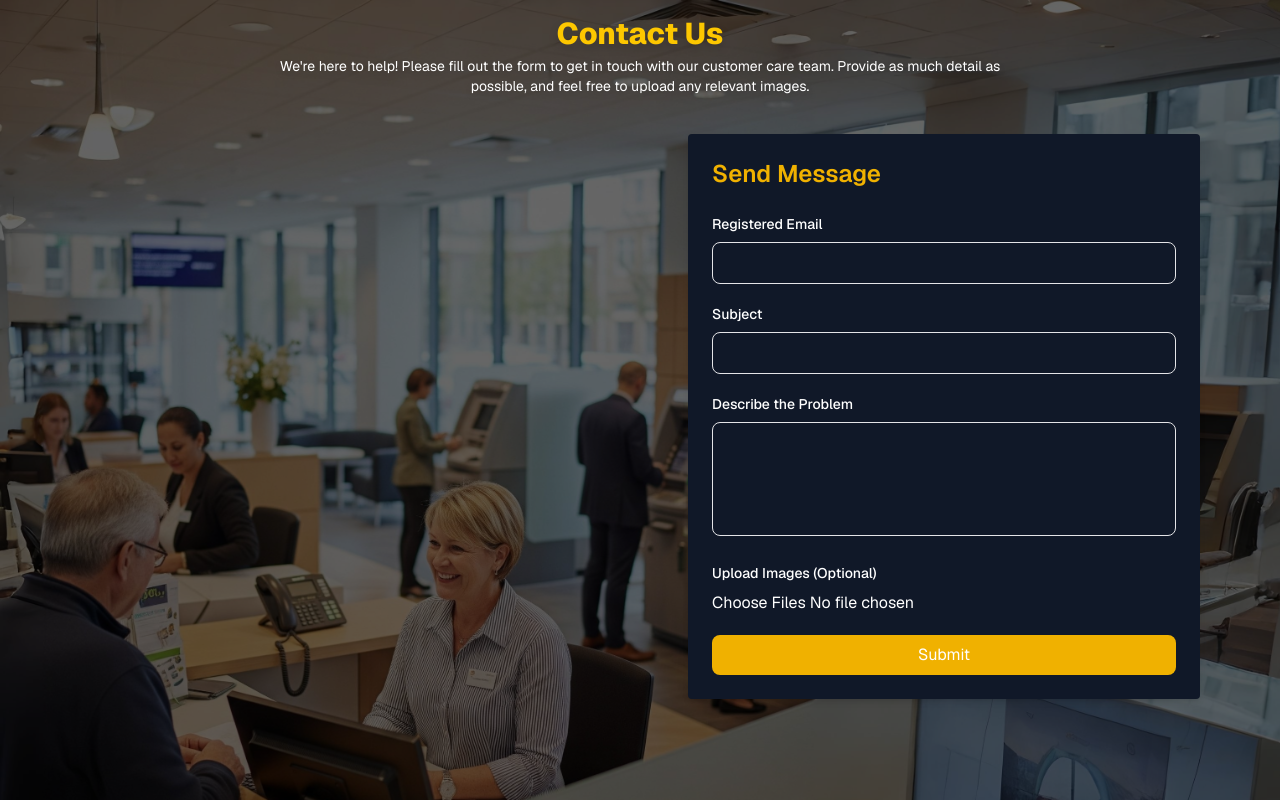
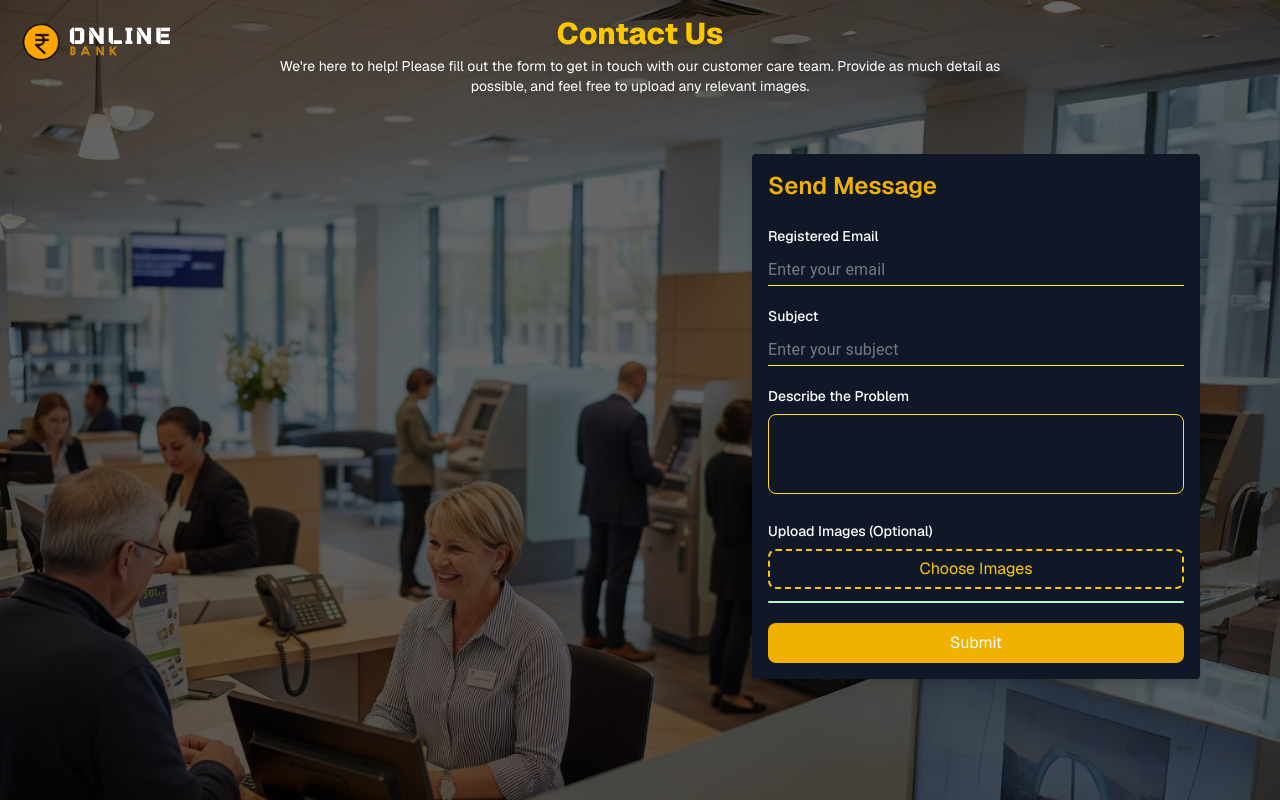
Before and after one commit to GiriBabu-2004/online-bank, a Next.js app: page /customer-care in a window 1280 px wide. Built offline with nearby package versions, Linux system fonts and the light colour scheme; a web font is replaced by a local one.

Commit message:
Implement code changes to enhance functionality and improve performance

```diff
--- a/app/customer-care/page.jsx
+++ b/app/customer-care/page.jsx
@@ -1,112 +1,217 @@
 "use client";
-import { useState } from 'react';
+import { useState } from "react";
+import Link from "next/link";
+import { TextField } from "@mui/material";
+export default function CustomerCarePage() {
+  const [email, setEmail] = useState("");
+  const [subject, setSubject] = useState("");
+  const [description, setDescription] = useState("");
+  const [images, setImages] = useState([]);
+  const [progress, setProgress] = useState(0);
+  const handleImageChange = (e) => {
+    const files = Array.from(e.target.files);
+    setImages(files);
 
-export default function CustomerCarePage() {
-  const [email, setEmail] = useState('');
-  const [subject, setSubject] = useState('');
-  const [description, setDescription] = useState('');
-  const [images, setImages] = useState([]);
-
-  const handleImageChange = (e) => {
-    setImages([...e.target.files]);
+    // Simulate progress animation (for demo only)
+    setProgress(0);
+    let prog = 0;
+    const interval = setInterval(() => {
+      prog += 10;
+      if (prog > 100) {
+        clearInterval(interval);
+      } else {
+        setProgress(prog);
+      }
+    }, 100);
   };
 
   const handleSubmit = async (e) => {
     e.preventDefault();
 
     const formData = new FormData();
-    formData.append('email', email);
-    formData.append('subject', subject);
-    formData.append('description', description);
-    images.forEach((img) => formData.append('images', img));
+    formData.append("email", email);
+    formData.append("subject", subject);
+    formData.append("description", description);
+    images.forEach((img) => formData.append("images", img));
 
     try {
-      const res = await fetch('http://localhost:5000/api/support', {
-        method: 'POST',
+      const res = await fetch("http://localhost:5000/api/support", {
+        method: "POST",
         body: formData,
       });
 
       const data = await res.json();
 
       if (res.ok) {
-        alert('Your issue has been submitted.');
-        setEmail('');
-        setSubject('');
-        setDescription('');
+        alert("Your issue has been submitted.");
+        setEmail("");
+        setSubject("");
+        setDescription("");
         setImages([]);
       } else {
         alert(`Failed: ${data.message}`);
       }
     } catch (err) {
-      console.error('Error:', err);
-      alert('Something went wrong!');
+      console.error("Error:", err);
+      alert("Something went wrong!");
     }
   };
+
+
+
 
   return (
     <div className="relative min-h-screen bg-cover bg-center bg-[url('/contact-back.jpg')]">
       <div className="absolute inset-0 bg-black/60 bg-opacity-60 z-0"></div>
+      <Link
+        href="/"
+        className="absolute top-5 left-5 z-50 flex items-center space-x-2"
+      >
+        <img src="tablogo.png" alt="Logo" className="h-10  w-auto" />
+        <img src="logo2nd2.png" alt="Logo" className="h-10 mt-1 w-auto" />
+      </Link>
 
       {/* Top centered heading and paragraph */}
       <div className="relative z-10 pt-4 pb-6 text-center px-1 max-w-7xl mx-auto">
-        <h1 className="text-3xl font-extrabold text-yellow-400 mb-1 drop-shadow-lg">Contact Us</h1>
+        <h1 className="text-3xl font-extrabold text-yellow-400 mb-1 drop-shadow-lg">
+          Contact Us
+        </h1>
         <p className="text-sm text-white max-w-3xl mx-auto drop-shadow-md">
-          We're here to help! Please fill out the form to get in touch with our customer care team. Provide as much detail as possible, and feel free to upload any relevant images.
+          We're here to help! Please fill out the form to get in touch with our
+          customer care team. Provide as much detail as possible, and feel free
+          to upload any relevant images.
         </p>
       </div>
 
       <div className="relative z-10 flex items-center justify-end min-h-[calc(100vh-160px)] px-4 pb-12">
-        <div className="w-full max-w-lg bg-gray-900 bg-opacity-90 backdrop-blur-md p-6 rounded shadow-md md:mr-16">
-          <h2 className="text-2xl font-semibold text-left mb-6 text-yellow-500">Send Message</h2>
+        <div className="w-full max-w-md bg-gray-900 text-white bg-opacity-90 backdrop-blur-md p-4 rounded shadow-md md:mr-16 max-h-[600px] ">
+          <h2 className="text-2xl font-semibold text-left mb-6 text-yellow-500">
+            Send Message
+          </h2>
 
           <form onSubmit={handleSubmit} className="space-y-5">
             <div>
-              <label className="block text-sm font-medium text-white pb-2">Registered Email</label>
-              <input
+              <label className="block text-sm font-medium text-white pb-2">
+                Registered Email
+              </label>
+              <TextField
+                variant="standard"
                 type="email"
                 required
                 value={email}
                 onChange={(e) => setEmail(e.target.value)}
-                className="w-full px-4 py-2 border rounded-md text-white"
+                placeholder="Enter your email"
+                fullWidth
+                InputProps={{
+                  sx: {
+                    color: "white", // Input text
+                    "&::placeholder": { color: "white" }, // Placeholder text
+                  },
+                }}
+                InputLabelProps={{
+                  sx: { color: "white" }, // Label color
+                }}
+                sx={{
+                  "& .MuiInput-underline:before": {
+                    borderBottomColor: "yellow", // Underline default
+                  },
+                  "& .MuiInput-underline:hover:before": {
+                    borderBottomColor: "yellow", // Underline on hover
+                  },
+                  "& .MuiInput-underline:after": {
+                    borderBottomColor: "yellow", // Underline after
+                  },
+                }}
               />
             </div>
 
             <div>
-              <label className="block text-sm font-medium text-white pb-2">Subject</label>
-              <input
+              <label className="block text-sm font-medium text-white pb-2">
+                Subject
+              </label>
+              <TextField
                 type="text"
                 required
                 value={subject}
                 onChange={(e) => setSubject(e.target.value)}
-                className="w-full px-4 py-2 border rounded-md text-white"
+                fullWidth
+                variant="standard" // for a bordered input similar to your `border rounded-md`
+                placeholder="Enter your subject"
+                InputProps={{
+                  sx: {
+                    color: "white", // Input text
+                    "&::placeholder": { color: "white" }, // Placeholder text
+                  },
+                }}
+                InputLabelProps={{
+                  sx: { color: "white" }, // Label color
+                }}
+                sx={{
+                  "& .MuiInput-underline:before": {
+                    borderBottomColor: "yellow", // Underline default
+                  },
+                  "& .MuiInput-underline:hover:before": {
+                    borderBottomColor: "yellow", // Underline on hover
+                  },
+                  "& .MuiInput-underline:after": {
+                    borderBottomColor: "yellow", // Underline after
+                  },
+                }}
               />
             </div>
 
             <div>
-              <label className="block text-sm font-medium text-white pb-2">Describe the Problem</label>
+              <label className="block text-sm font-medium text-white pb-2">
+                Describe the Problem
+              </label>
               <textarea
                 rows="4"
                 required
                 value={description}
                 onChange={(e) => setDescription(e.target.value)}
-                className="w-full px-4 py-2 border rounded-md resize-none text-white"
+                className="w-full px-4 py-2 border border-yellow-300 rounded-md resize-none text-white h-20 "
               ></textarea>
             </div>
 
             <div>
-              <label className="block text-sm font-medium text-white pb-2">Upload Images (Optional)</label>
+      <label className="block text-sm font-medium text-white pb-2">
+        Upload Images (Optional)
+      </label>
+
+      {/* Hidden actual input */}
       <input
+        id="imageUpload"
         type="file"
         multiple
         accept="image/*"
         onChange={handleImageChange}
-                className="w-full text-white"
+        className="hidden"
       />
+
+      {/* Custom styled label acts as button */}
+      <label
+        htmlFor="imageUpload"
+        className="flex items-center justify-center cursor-pointer w-full px-2 py-2 border-2 border-yellow-400 border-dashed rounded-md text-yellow-400 hover:bg-yellow-400 hover:text-black transition-colors h-10"
+      >
+        Choose Images
+      </label>
+
+      {/* Selected image count */}
       {images.length > 0 && (
-                <p className="text-sm text-green-600 mt-1">{images.length} image(s) selected</p>
+        <p className="text-[10px] text-green-400 mt-2">
+          {images.length} image{images.length > 1 ? "s" : ""} selected
+        </p>
       )}
+
+      {/* Progress bar container */}
+      <div className="w-full bg-green-200 rounded-full h-0.5 mt-3 overflow-hidden">
+        {/* Progress bar itself */}
+        <div
+          className="bg-green-500 h-0.5 rounded-full transition-all duration-300 ease-in-out"
+          style={{ width: `${progress}%` }}
+        />
       </div>
-
+    </div>
             <button
               type="submit"
               className="w-full bg-yellow-500 text-white py-2 rounded-md hover:bg-yellow-600 cursor-pointer"
--- a/package.json
+++ b/package.json
@@ -9,6 +9,9 @@
     "lint": "next lint"
   },
   "dependencies": {
+    "@emotion/react": "^11.14.0",
+    "@emotion/styled": "^11.14.1",
+    "@mui/material": "^7.2.0",
     "@radix-ui/react-slot": "^1.2.3",
     "@react-three/fiber": "9.0.0-alpha.8",
     "@studio-freight/lenis": "^1.0.42",
```
Also changed, not shown: 1 other file (tests, documents, lock files or other folders). Lines whose indentation alone changed are shown as unchanged.
